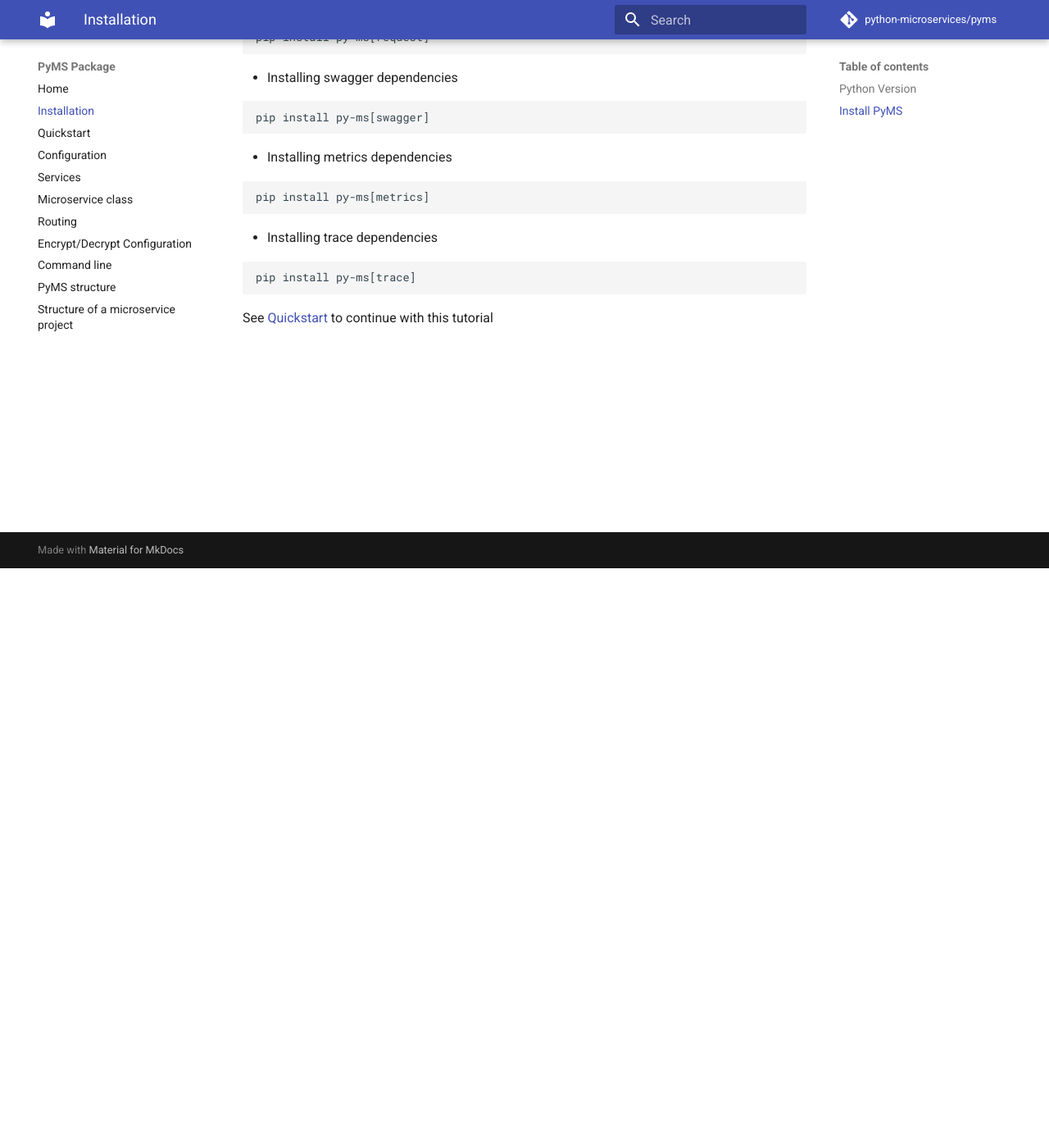
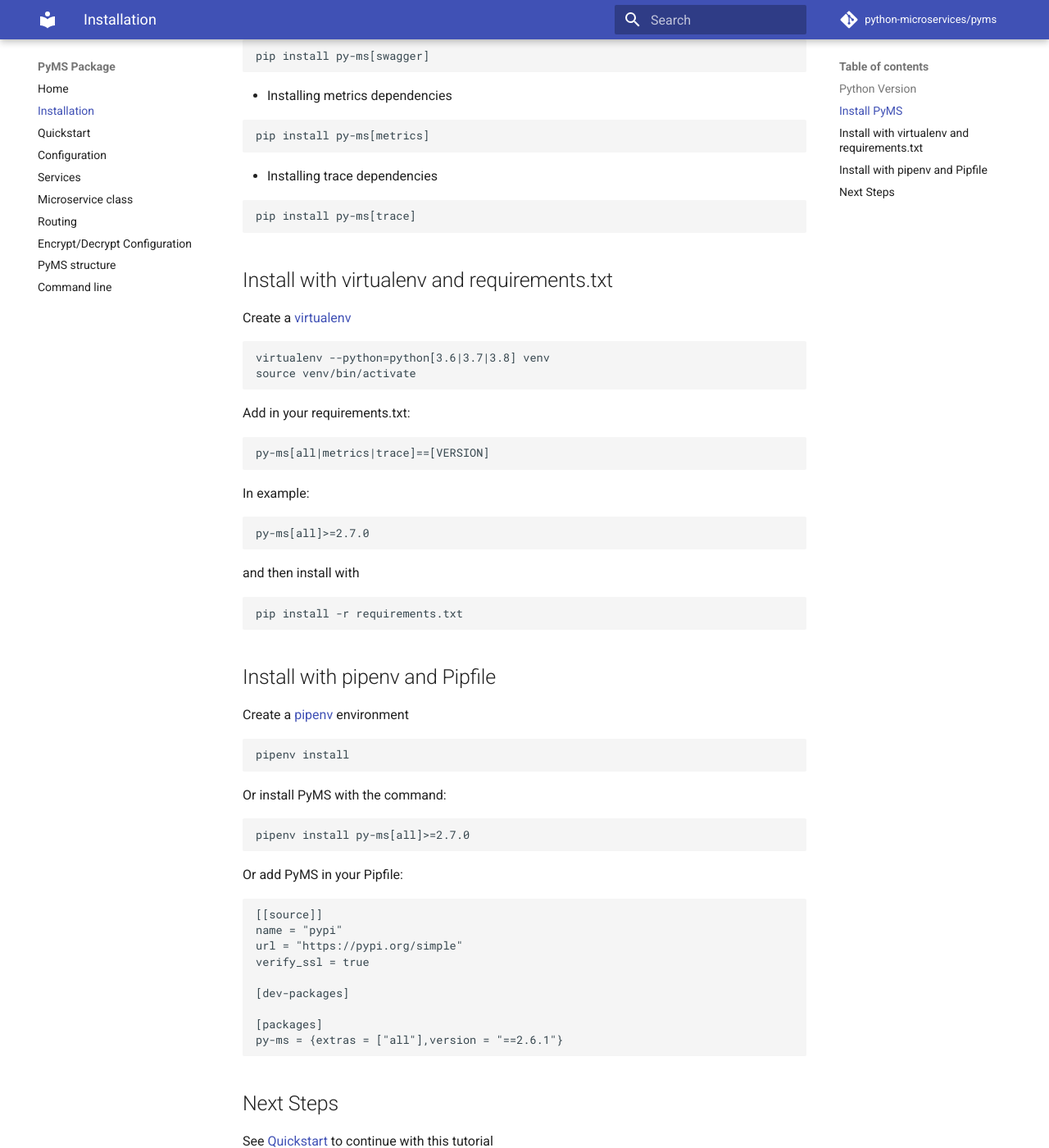
Before and after one commit to python-microservices/python-microservices.github.io, an MkDocs documentation site: the page built from docs/installation.md, in a window 1280 px wide and 1400 px high, scrolled down 707 px. Shown: the whole window at 82% size. Built offline with MkDocs 1.6.1 and Material for MkDocs 9.7.7, drawn with Linux system fonts in a browser that asks for light colours; comment, search, counter and statistics services are not loaded; some of the changed text lies outside the part shown.

Commit message:
PyMS Documentation issues (#1)
* docs: resolved PyMS issue #162

https://github.com/python-microservices/pyms/issues/162

* docs: resolved PyMS issue #161

https://github.com/python-microservices/pyms/issues/161

* docs: updated command line options

Closed issue https://github.com/python-microservices/pyms/issues/203

* docs: added example of jaeger server

````diff
--- a/docs/command_line.md
+++ b/docs/command_line.md
@@ -91,3 +91,10 @@
 >>  Swagger file generated [swagger-complete.yaml]
 >>  OK
 ```
+
+### Create configuration from command line
+PyMS has a command line option to create a config file. You can run the next command in the terminal:
+
+```bash
+pyms create-config
+```
--- a/docs/installation.md
+++ b/docs/installation.md
@@ -2,11 +2,6 @@
 
 ## Python Version
 We recommend using the latest version of Python 3. PyMS supports Python 3.6 and newer and PyPy.
-
-```
-virtualenv --python=python[3.6|3.7|3.8] venv
-source venv/bin/activate
-```
 
 ## Install PyMS
 
@@ -35,4 +30,61 @@
 pip install py-ms[trace]
 ```
 
+## Install with virtualenv and requirements.txt
+
+Create a [virtualenv](https://virtualenv.pypa.io/en/latest/)
+
+```
+virtualenv --python=python[3.6|3.7|3.8] venv
+source venv/bin/activate
+```
+
+Add in your requirements.txt:
+
+```
+py-ms[all|metrics|trace]==[VERSION]
+```
+
+In example:
+
+```
+py-ms[all]>=2.7.0
+```
+
+and then install with
+
+```
+pip install -r requirements.txt
+```
+
+## Install with pipenv and Pipfile
+
+Create a [pipenv](https://pipenv-es.readthedocs.io/) environment
+
+```
+pipenv install
+```
+
+Or install PyMS with the command:
+
+```
+pipenv install py-ms[all]>=2.7.0
+```
+
+Or add PyMS in your Pipfile:
+
+```toml
+[[source]]
+name = "pypi"
+url = "https://pypi.org/simple"
+verify_ssl = true
+
+[dev-packages]
+
+[packages]
+py-ms = {extras = ["all"],version = "==2.6.1"}
+```
+
+## Next Steps
+
 See [Quickstart](quickstart.md) to continue with this tutorial
--- a/docs/structure_project.md
+++ /dev/null
@@ -1,3 +0,0 @@
-#Project structure
-
-See [Microservice Scaffold](scaffold/index.md) for more info.
--- a/docs/tutorials/tutorial_propagate_traces.md
+++ b/docs/tutorials/tutorial_propagate_traces.md
@@ -6,7 +6,8 @@
 Each service handles a request by performing one or more operations, e.g. database queries, publishes messages, etc.
 
 PyMS injects a unique request ID with [opentracing](https://github.com/opentracing-contrib/python-flask) and
-passes the external request id to all services that are involved in handling the current request with the [service request](services.md)
+passes the external request id to all services that are involved in handling the current request with the
+[service request](services.md)
 
 ## 1. Simple Trace
 
@@ -188,3 +189,25 @@
 ## Code
 
 You can check this example on [this Github page](https://github.com/python-microservices/pyms/tree/master/examples/microservice_distribued_tracing)
+
+The simplest way to start the all-in-one is to use the pre-built image published to DockerHub (a single command line).
+
+# Tracer server
+
+You can see the traces with [jaeger server](https://www.jaegertracing.io/docs/1.20/getting-started/):
+
+```shell
+$ docker run -d --name jaeger \
+  -e COLLECTOR_ZIPKIN_HTTP_PORT=9411 \
+  -p 5775:5775/udp \
+  -p 6831:6831/udp \
+  -p 6832:6832/udp \
+  -p 5778:5778 \
+  -p 16686:16686 \
+  -p 14268:14268 \
+  -p 14250:14250 \
+  -p 9411:9411 \
+  jaegertracing/all-in-one:1.20
+```
+
+You can then navigate to `http://localhost:16686` to access the Jaeger UI.
--- /dev/null
+++ b/docs/tutorials/tutorial_testing.md
@@ -0,0 +1,79 @@
+# Tutorial 3: Testing with Pytest and PyMS
+
+Testing a microservice with PyMS is very similar to a Flask Application.
+
+## Create App Pattern
+
+The recommended way to start is using [Create App Pattern](https://flask.palletsprojects.com/en/1.1.x/patterns/appfactories/).
+ Using PyMS is like Flask:
+
+```python
+from pyms.flask.app import Microservice
+
+def create_app():
+    ms = Microservice(path=__file__)
+    return ms.create_app()
+```
+
+## Conftest.py and Pytest
+
+Then, you can use these functions in your conftest.py with Pytest:
+
+### Config environment
+
+PyMS needs the environment variable `PYMS_CONFIGMAP_FILE` to look for the configuration file, is recommended
+to create a specific config file to testing:
+
+```python
+import os
+def conf_environment():
+    if not os.environ.get("PYMS_CONFIGMAP_FILE", False):
+        os.environ["PYMS_CONFIGMAP_FILE"] = os.path.join(os.path.dirname(os.path.abspath(__file__)), "config-tests.yml")
+```
+
+### Initialize Flask
+
+Create an app object to use in tests
+
+```python
+import pytest
+@pytest.fixture(scope="session")
+def app():
+    conf_environment()
+    app = create_app()
+    return app
+```
+
+### Initialize Flask
+
+Create Flask testing client
+
+```python
+@pytest.fixture(scope="module")
+def client(app, db):
+    """A test client for the app."""
+    return app.test_client()
+```
+
+### Extra: url of your tests
+
+Get the url to use in tests
+
+```python
+@pytest.fixture(scope="module")
+def base_url(app):
+    """Base url of the service."""
+    return app.config["APPLICATION_ROOT"]()
+```
+
+### Ready to testing your code
+
+With this configuration, you are ready to create your own tests with PyMS:
+
+```python
+def test_list_actors(client, base_url):
+    response = client.get('{base_url}healthcheck'.format(base_url=base_url))
+    assert 200 == response.status_code
+```
+
+As you can see, is very similar to a normal Flask application :)
--- a/docs/tutorials/tutorials.md
+++ b/docs/tutorials/tutorials.md
@@ -11,3 +11,7 @@
 ## Tutorial 2: How To contribute, Create your own service
 
 [See tutorial](tutorial_create_services.md)
+
+## Tutorial 3: Testing with Pytest and PyMS
+
+[See tutorial](tutorial_testing.md)
--- a/mkdocs.yml
+++ b/mkdocs.yml
@@ -15,9 +15,8 @@
     - Microservice class: ms_class.md
     - Routing: routing.md
     - Encrypt/Decrypt Configuration: encrypt_decryt_configuration.md
+    - PyMS structure: structure.md
     - Command line: command_line.md
-    - PyMS structure: structure.md
-    - Structure of a microservice project: structure_project.md
   - Introduction to microservices:
       - Introduction to microservices (ENG): microservices.md
       - Introduction to microservices (SPA): microservicios.md
@@ -26,6 +25,7 @@
       - Basic Examples: tutorials/examples.md
       - Create services: tutorials/tutorial_create_services.md
       - Propagate traces: tutorials/tutorial_propagate_traces.md
+      - Testing with PyMS: tutorials/tutorial_testing.md
   - Projects:
     - Scaffold:
         - Index: scaffold/index.md
````
